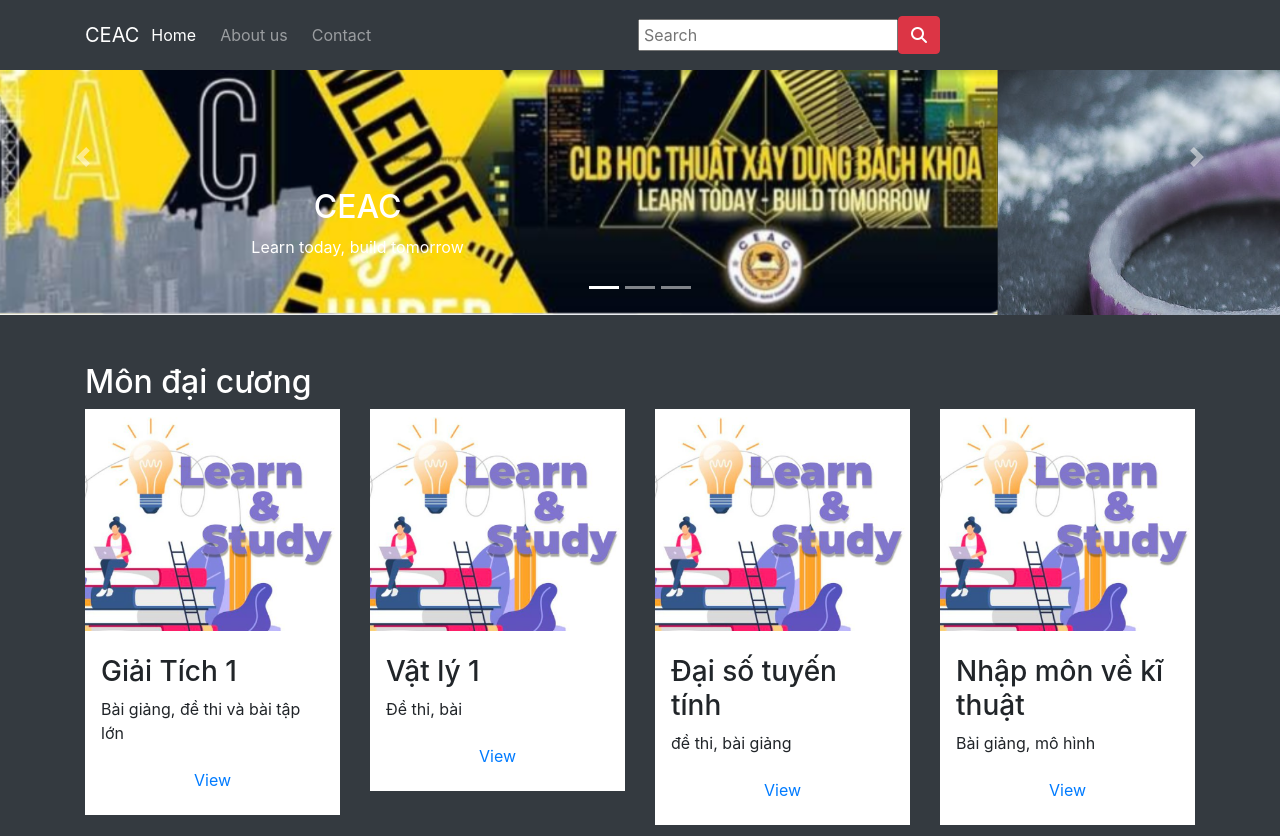
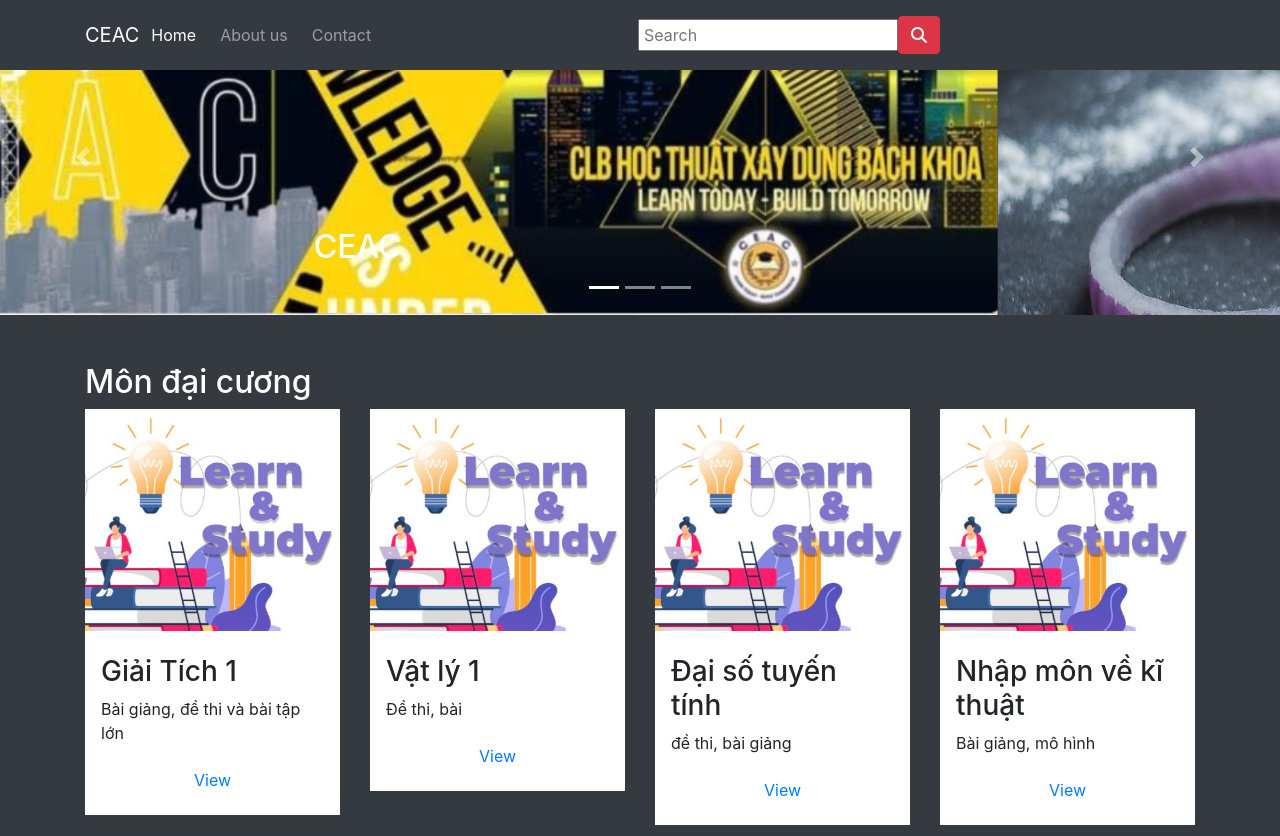
Before and after one commit to dinhphuckhang/CEAC, a website: page index.html in a window 1280 px wide. Shown: the top 836 px of the page. Drawn offline with nearby package versions, Linux system fonts and the light colour scheme.

Commit message:
Update index.html

```diff
--- a/index.html
+++ b/index.html
@@ -9,7 +9,7 @@
     <link rel="stylesheet" href="css/bootstrap.min.css">
     <link rel="stylesheet" href="https://cdnjs.cloudflare.com/ajax/libs/font-awesome/6.4.0/css/all.min.css">
     <link rel="stylesheet" href="css/style.css">
-    <title>CEACCEAC</title>
+    <title>CEAC</title>
 </head>
 <body class="bg-dark">
     <nav class="navbar navbar-dark navbar-expand-sm bg-dark fixed-top">
@@ -53,9 +53,7 @@
                             <h2>CEAC
 
                             </h2>
-                            <p>
-                                Learn today, build tomorrow
-                            </p>
+
                         </div>
                     </div>
                     <div class="carousel-item">
```
